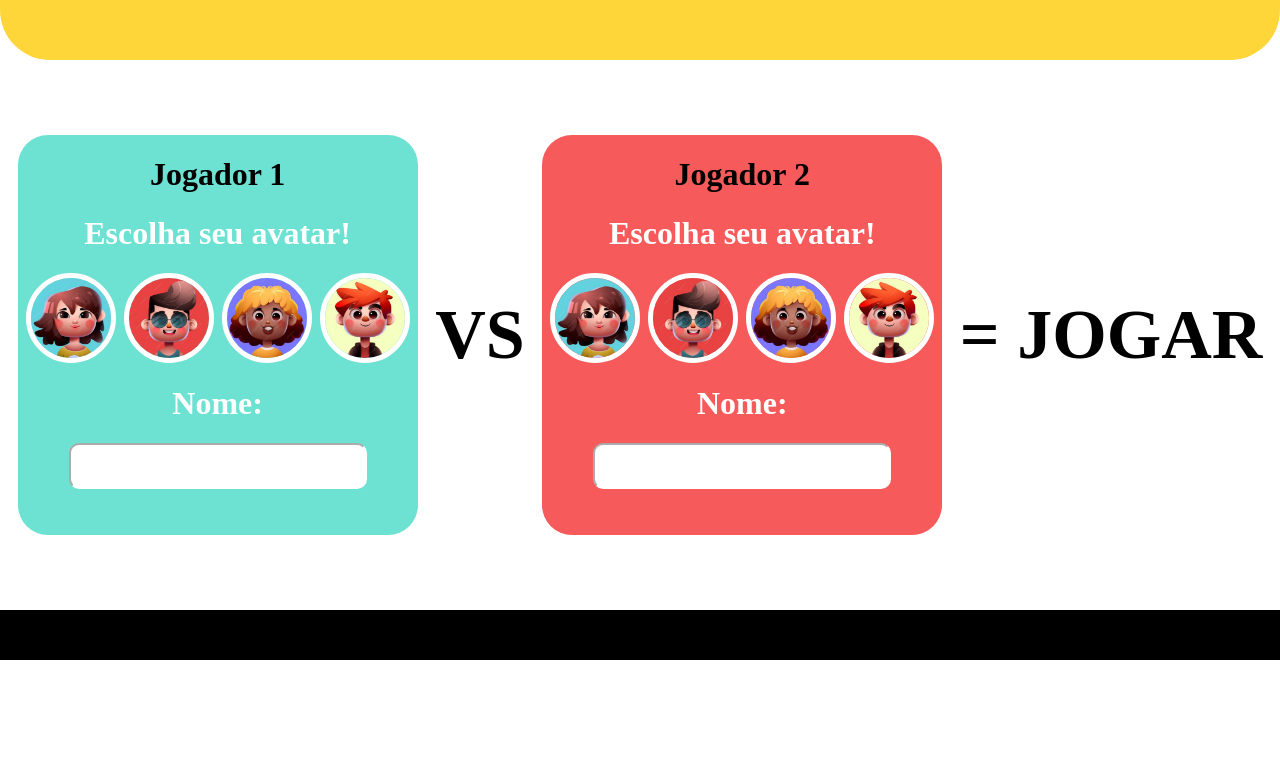
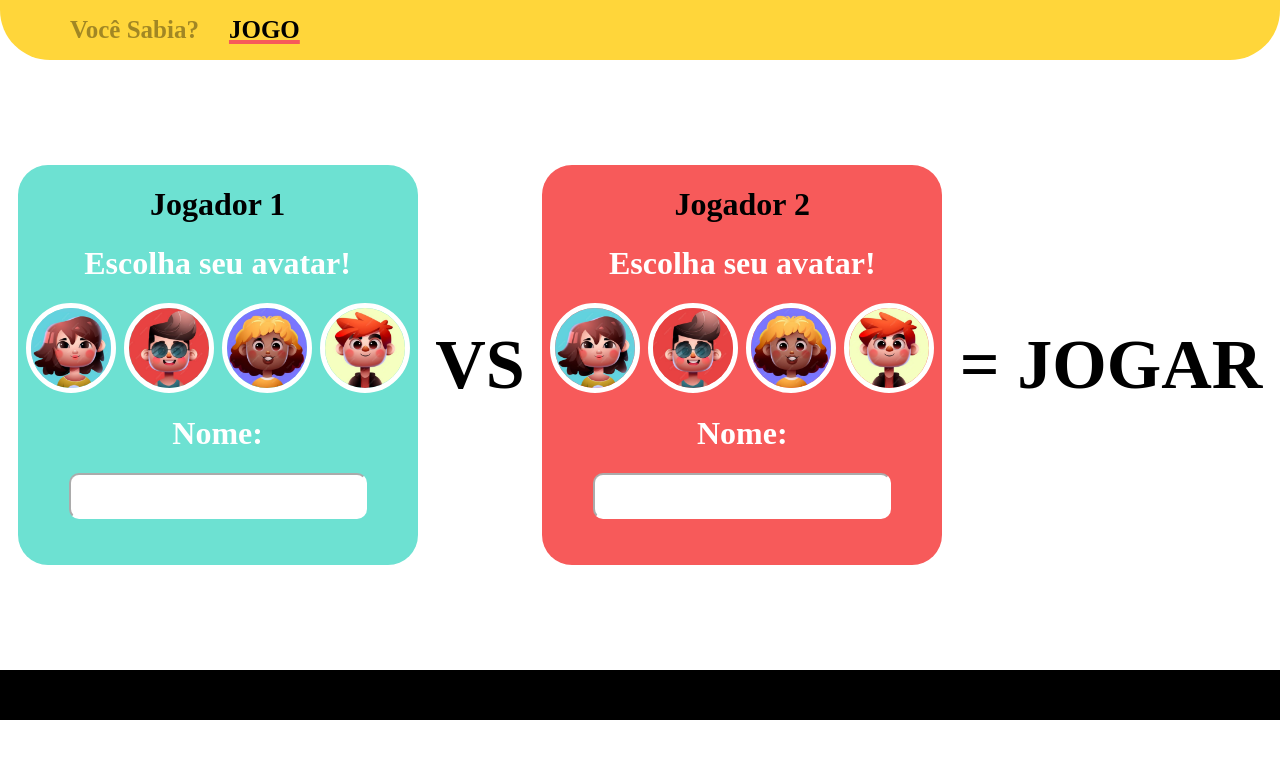
Before and after one commit to F-Shouter/Projeto-Individual-SPTech, a plain HTML site: page page/index.html in a window 1280 px wide. Drawn offline with Linux system fonts and the light colour scheme; a web font is replaced by a local one.

Commit message:
tela pesquisa criada

```diff
--- a/page/index.html
+++ b/page/index.html
@@ -8,7 +8,13 @@
     <link rel="stylesheet" href="/style/cadastro.css" />
   </head>
   <body>
-    <div class="menu"></div>
+
+    <div class="menu">
+        <div class="opcoes_menu">
+            <a href="pesquisa.html">Você Sabia?</a>
+            <a style="text-decoration: underline #F75A5A 4px; color: black" href="index.html">JOGO</a>
+        </div>
+    </div>
 
     <div class="conteudo">
       <div class="container">
--- a/style/style.css
+++ b/style/style.css
@@ -9,9 +9,26 @@ body {
   height: 60px;
   background-color: #ffd63a;
   border-radius: 0px 0px 50px 50px;
+  text-align: center;
+  display: flex;
+  align-items: center;
+  justify-content: space-between;
+  color: white;
+}
+.opcoes_menu {
+  margin-left: 70px;
+  display: flex;
+  gap: 30px;
+  justify-content: center;
+}
+.opcoes_menu a {
+  text-decoration: none;
+  color: #0000005e;
+  font-size: 25px;
+  font-weight: 700;
 }
 .conteudo {
-  height: 550px;
+  height: 610px;
   background-color: white;
 }
 .rodape {
```
Also changed, not shown: page/jogo.html (+0 -1 lines), page/pesquisa.html (added, +25 -0 lines), style/pesquisa.css (added).
